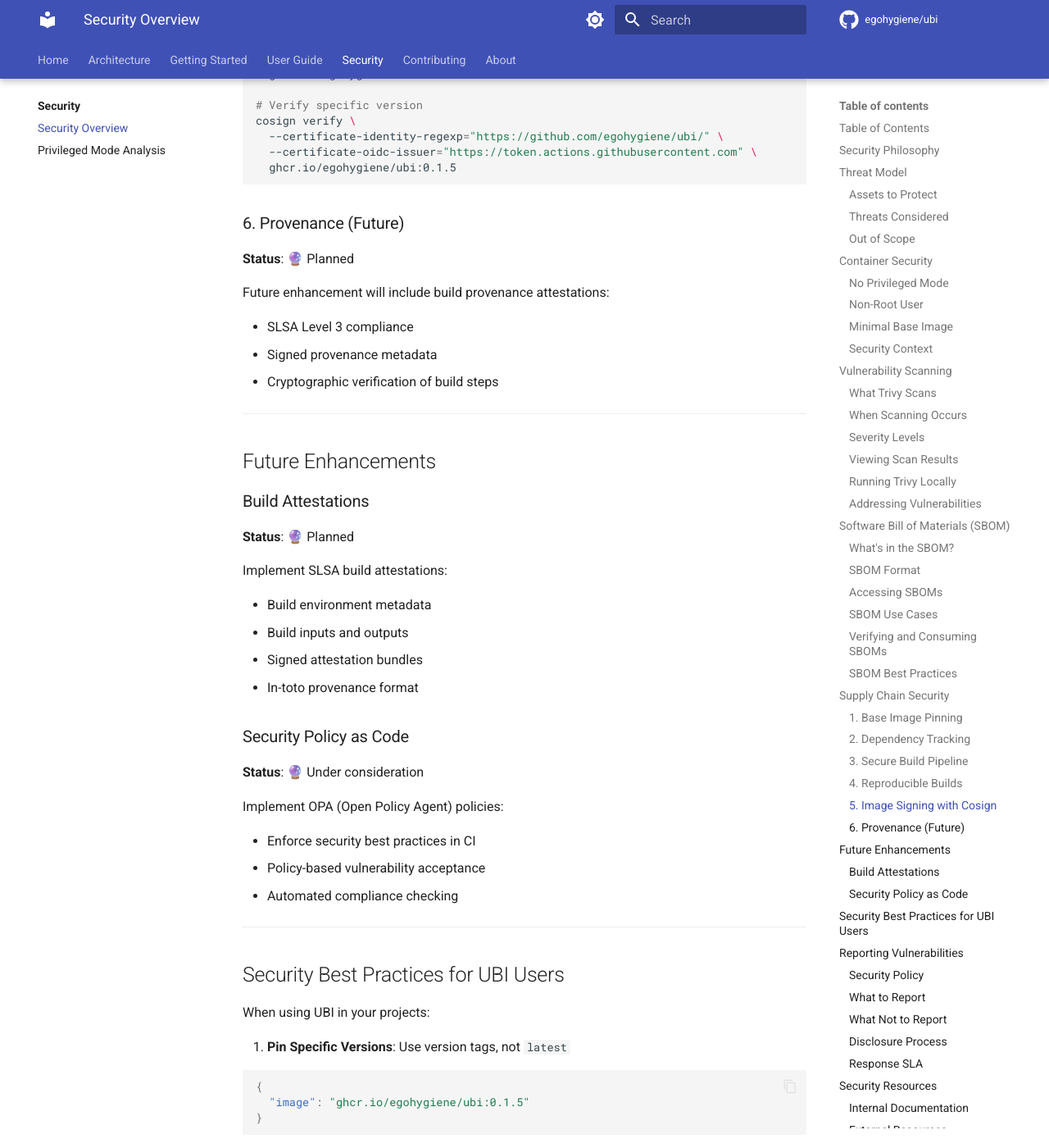
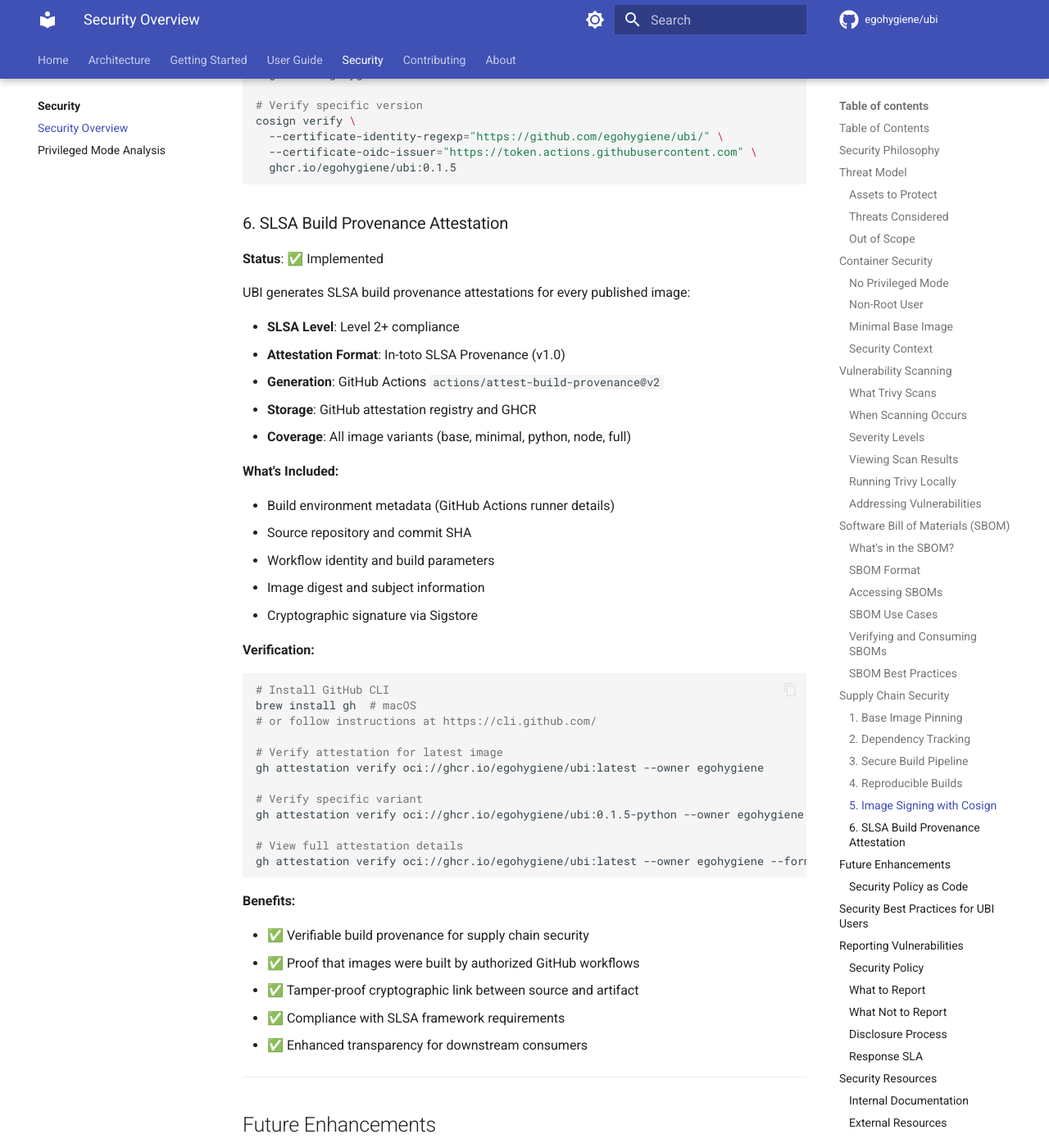
Before and after one commit to egohygiene/ubi, an MkDocs documentation site: the page built from docs/security-overview.md, in a window 1280 px wide and 1400 px high, scrolled down 11853 px. Shown: the whole window at 82% size. Built offline with MkDocs 1.6.1 and Material for MkDocs 9.7.7, drawn with Linux system fonts in a browser that asks for light colours; comment, search, counter and statistics services are not loaded; the version menu is left out; some of the changed text lies outside the part shown.

Commit message:
feat: add SLSA build provenance attestation to publish workflow
- Add actions/attest-build-provenance@v2 step to publish.yml
- Add attestations: write permission for SLSA attestation generation
- Update SECURITY.md with attestation verification instructions
- Update docs/security-overview.md to reflect SLSA implementation (moved from Future to Implemented)
- Document verification process using GitHub CLI
- Ensure attestations are generated for all image variants

Co-authored-by: szmyty <14865041+szmyty@users.noreply.github.com>

````diff
--- a/docs/security-overview.md
+++ b/docs/security-overview.md
@@ -492,30 +492,54 @@ cosign verify \
   ghcr.io/egohygiene/ubi:0.1.5
 ```
 
-### 6. Provenance (Future)
+### 6. SLSA Build Provenance Attestation
 
-**Status**: 🔮 Planned
+**Status**: ✅ Implemented
 
-Future enhancement will include build provenance attestations:
+UBI generates SLSA build provenance attestations for every published image:
 
-- SLSA Level 3 compliance
-- Signed provenance metadata
-- Cryptographic verification of build steps
+- **SLSA Level**: Level 2+ compliance
+- **Attestation Format**: In-toto SLSA Provenance (v1.0)
+- **Generation**: GitHub Actions `actions/attest-build-provenance@v2`
+- **Storage**: GitHub attestation registry and GHCR
+- **Coverage**: All image variants (base, minimal, python, node, full)
+
+**What's Included:**
+
+- Build environment metadata (GitHub Actions runner details)
+- Source repository and commit SHA
+- Workflow identity and build parameters
+- Image digest and subject information
+- Cryptographic signature via Sigstore
+
+**Verification:**
+
+```bash
+# Install GitHub CLI
+brew install gh  # macOS
+# or follow instructions at https://cli.github.com/
+
+# Verify attestation for latest image
+gh attestation verify oci://ghcr.io/egohygiene/ubi:latest --owner egohygiene
+
+# Verify specific variant
+gh attestation verify oci://ghcr.io/egohygiene/ubi:0.1.5-python --owner egohygiene
+
+# View full attestation details
+gh attestation verify oci://ghcr.io/egohygiene/ubi:latest --owner egohygiene --format json | jq
+```
+
+**Benefits:**
+
+- ✅ Verifiable build provenance for supply chain security
+- ✅ Proof that images were built by authorized GitHub workflows
+- ✅ Tamper-proof cryptographic link between source and artifact
+- ✅ Compliance with SLSA framework requirements
+- ✅ Enhanced transparency for downstream consumers
 
 ---
 
 ## Future Enhancements
-
-### Build Attestations
-
-**Status**: 🔮 Planned
-
-Implement SLSA build attestations:
-
-- Build environment metadata
-- Build inputs and outputs
-- Signed attestation bundles
-- In-toto provenance format
 
 ### Security Policy as Code
 
@@ -624,12 +648,15 @@ For details on reporting security vulnerabilities, see [SECURITY.md](../SECURITY
 - [NIST Container Security Guide](https://nvlpubs.nist.gov/nistpubs/SpecialPublications/NIST.SP.800-190.pdf)
 - [Trivy Documentation](https://aquasecurity.github.io/trivy/)
 - [SBOM Minimum Elements (NTIA)](https://www.ntia.gov/files/ntia/publications/sbom_minimum_elements_report.pdf)
+- [SLSA Framework](https://slsa.dev/) - Supply-chain Levels for Software Artifacts
+- [GitHub Attestations](https://docs.github.com/en/actions/security-guides/using-artifact-attestations-to-establish-provenance-for-builds) - Build provenance documentation
 
 ### Tools
 
 - [Trivy](https://github.com/aquasecurity/trivy) - Vulnerability scanner
 - [Syft](https://github.com/anchore/syft) - SBOM generator
-- [Cosign](https://github.com/sigstore/cosign) - Container signing (future)
+- [Cosign](https://github.com/sigstore/cosign) - Container image signing
+- [GitHub CLI](https://cli.github.com/) - Attestation verification
 - [Docker Bench Security](https://github.com/docker/docker-bench-security) - Security audit tool
 
 ---
````
Also changed, not shown: SECURITY.md (+41 -0 lines), 1 other file.
